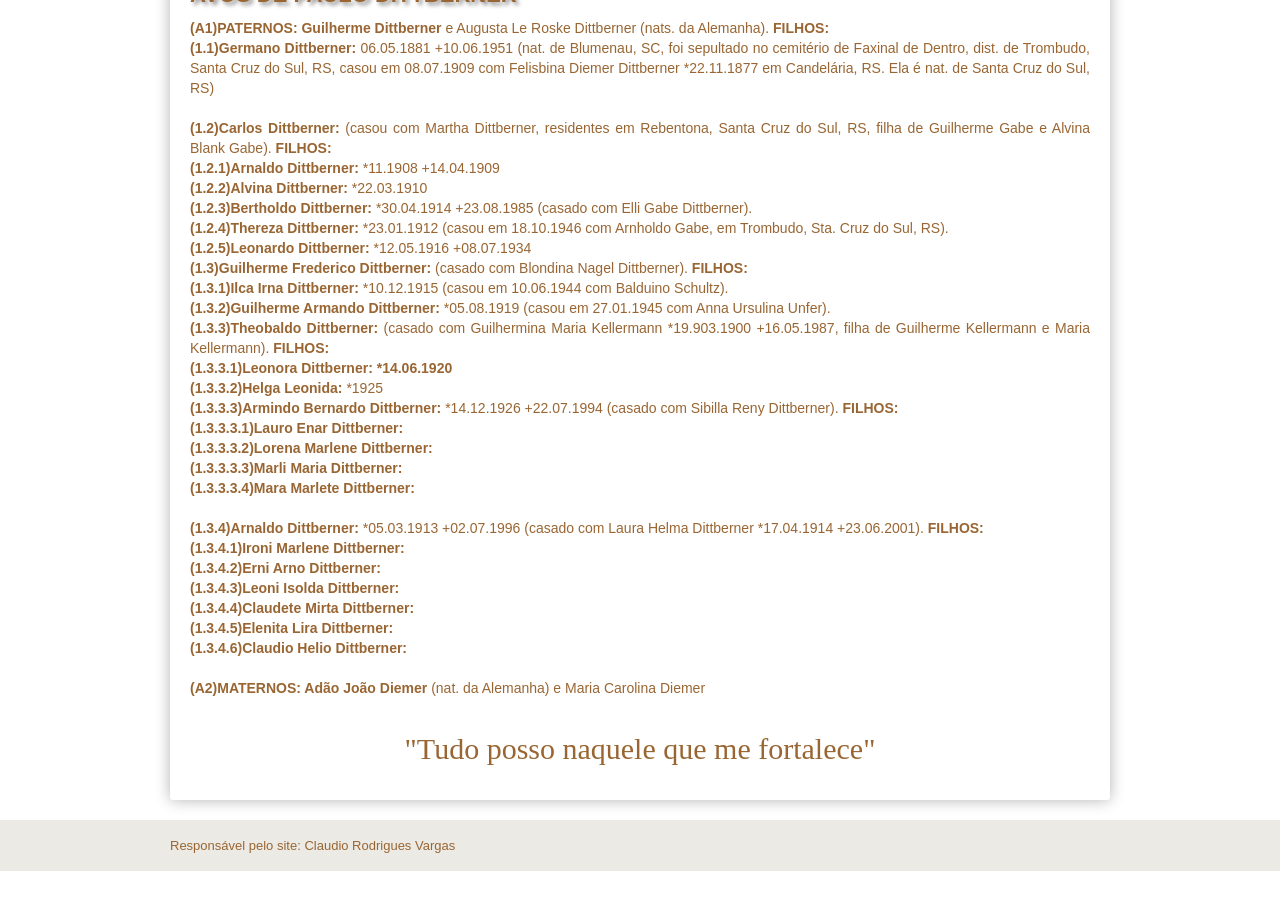
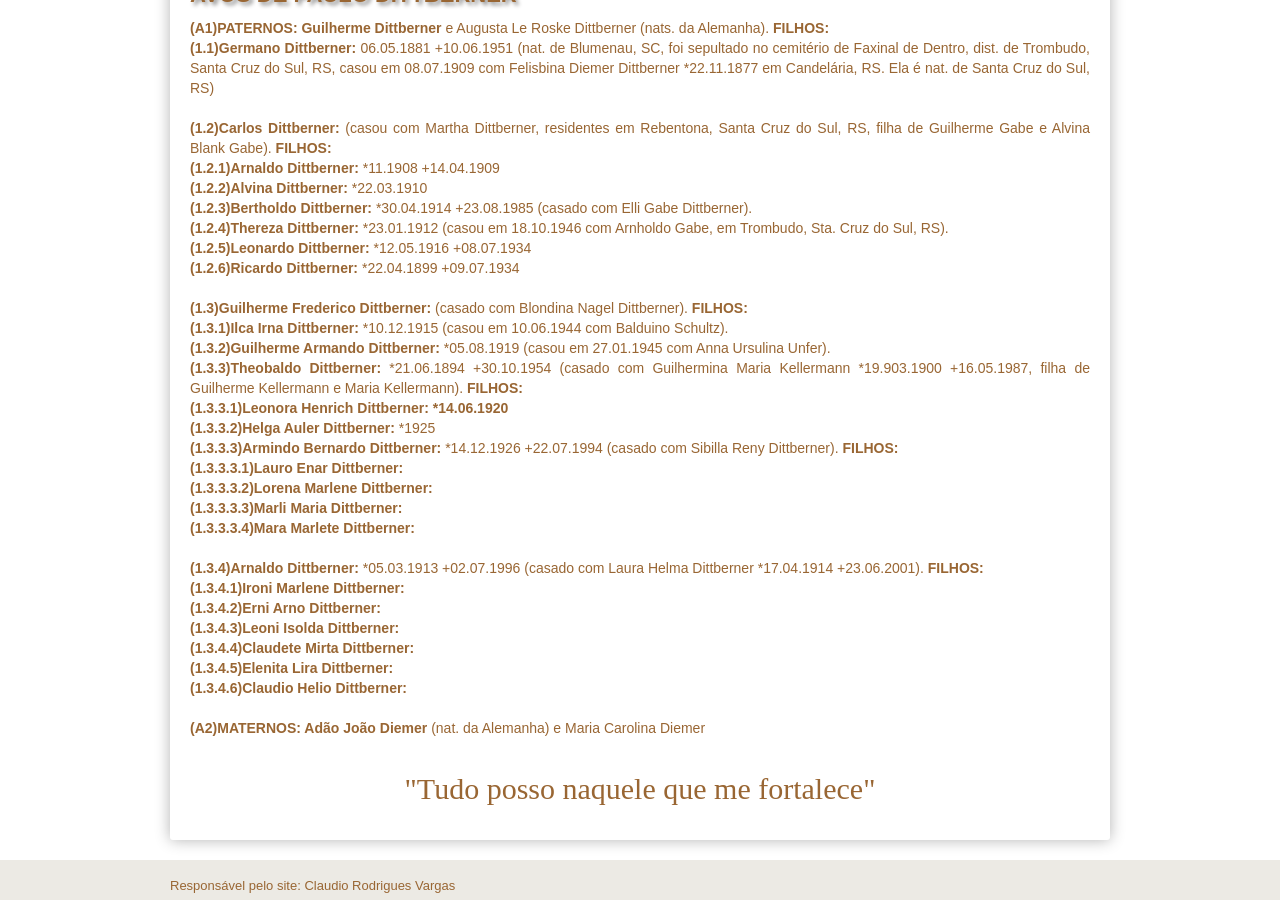
Before and after one commit to claudiovargas1955/claudiovargas1955.github.io, a Jekyll site: the page built from _pages/familia-dittberner.html, in a window 1280 px wide and 900 px high, scrolled down 815 px. Built offline with Jekyll 4.4.1, drawn with Linux system fonts in a browser that asks for light colours; some web fonts are replaced; before the commit the page ends 1686 px from its top, so only the background shows below that.

Commit message:
Update familia-dittberner.html

```diff
--- a/_pages/familia-dittberner.html
+++ b/_pages/familia-dittberner.html
@@ -129,14 +129,15 @@ Alvina Blank Gabe). <b>FILHOS: </b><br>
       <b>(1.2.3)Bertholdo Dittberner: </b>*30.04.1914 +23.08.1985 (casado com Elli Gabe Dittberner). <br>
       <b>(1.2.4)Thereza Dittberner: </b>*23.01.1912 (casou em 18.10.1946 com Arnholdo Gabe, em Trombudo, Sta. Cruz do Sul, RS).<br>
       <b>(1.2.5)Leonardo Dittberner: </b>*12.05.1916 +08.07.1934 <br>
+      <b>(1.2.6)Ricardo Dittberner: </b>*22.04.1899 +09.07.1934 <br><br>
 
 <b>(1.3)Guilherme Frederico Dittberner: </b> (casado com Blondina Nagel Dittberner). <b>FILHOS: </b><br>
       <b>(1.3.1)Ilca Irna Dittberner: </b>*10.12.1915 (casou em 10.06.1944 com Balduino Schultz).<br>
       <b>(1.3.2)Guilherme Armando Dittberner: </b>*05.08.1919 (casou em 27.01.1945 com Anna Ursulina Unfer).<br>
-      <b>(1.3.3)Theobaldo Dittberner: </b> (casado com Guilhermina Maria Kellermann *19.903.1900 +16.05.1987, filha de Guilherme
-      Kellermann e Maria Kellermann). <b>FILHOS: </b><br>
-              <b>(1.3.3.1)Leonora Dittberner: *14.06.1920 </b><br>
-              <b>(1.3.3.2)Helga Leonida: </b>*1925<br>
+      <b>(1.3.3)Theobaldo Dittberner: </b>*21.06.1894 +30.10.1954 (casado com Guilhermina Maria Kellermann *19.903.1900 +16.05.1987,
+      filha de Guilherme Kellermann e Maria Kellermann). <b>FILHOS: </b><br>
+              <b>(1.3.3.1)Leonora Henrich Dittberner: *14.06.1920 </b><br>
+              <b>(1.3.3.2)Helga Auler Dittberner: </b>*1925<br>
               <b>(1.3.3.3)Armindo Bernardo Dittberner: </b>*14.12.1926 +22.07.1994 (casado com Sibilla Reny Dittberner). <b>FILHOS: </b>
               <br>
                 <b>(1.3.3.3.1)Lauro Enar Dittberner: </b><br>
```
